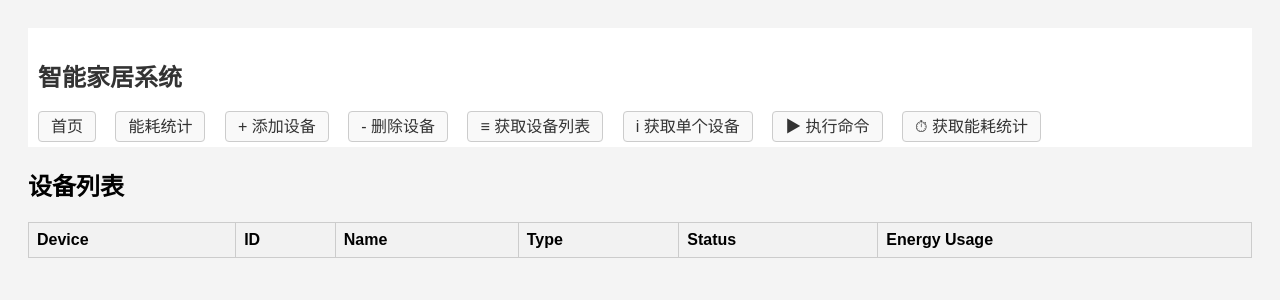
After one commit to hyxhehe/oopproject, a Flask app: template templates/devicelist.html in a window 1280 px wide. The commit adds this page. Shown: the top 300 px of the page. Run offline with Flask 3, Linux system fonts and the light colour scheme; the template is opened without the code that fills it, so the values that code supplies are empty.

Commit message:
Update app.py

```diff
--- a/app.py
+++ b/app.py
@@ -1,30 +1,35 @@
-from flask import Flask,jsonify, request
-from flask import render_template
-import sqlite3
+from flask import Flask, jsonify, request, render_template
+from flask_sqlalchemy import SQLAlchemy
+import abc
+import logging
+
+# 配置日志
+logging.basicConfig(level=logging.DEBUG)
+
 app = Flask(__name__)
 
-import abc
-from datetime import datetime
-from collections import defaultdict
+# MySQL 数据库配置
+HOSTNAME = "127.0.0.1"
+PORT = 3306
+USERNAME = "root"
+PASSWORD = "123456"
+DATABASE = "device"
+app.config[
+    'SQLALCHEMY_DATABASE_URI'] = f"mysql+pymysql://{USERNAME}:{PASSWORD}@{HOSTNAME}:{PORT}/{DATABASE}?charset=utf8mb4"
+app.config['SQLALCHEMY_TRACK_MODIFICATIONS'] = False
+db = SQLAlchemy(app)
 
-from flask import Flask
-from flask_sqlalchemy import SQLAlchemy
-from sqlalchemy import text
 
 # Base Device Class (Template)
 class Device(abc.ABC):
     def __init__(self, device_id, name, energy_usage=0):
-        # Initialize device attributes
         self.__device_id = device_id
         self.__name = name
         self.__status = 'off'
         self.__energy_usage = energy_usage
 
-    # Getter methods
-    # get the id of the device
     def get_id(self):
         return self.__device_id
-        # ues private attribute to prevent unauthorized data modification
 
     def get_name(self):
         return self.__name
@@ -41,19 +46,15 @@ class Device(abc.ABC):
     def set_energy_usage(self, energy_usage):
         self.__energy_usage = energy_usage
 
-    # Control methods
-    # turn on the device
     def turn_on(self):
         self.__status = "on"
 
-    # turn off the device
     def turn_off(self):
         self.__status = "off"
 
-    # print device information
     def __str__(self):
         return f"Device: {self.__name}, ID: {self.__device_id}, Status: {self.__status}, Energy Usage: {self.__energy_usage}kWh"
-##新增的部分
+
     def to_dict(self):
         return {
             "id": self.__device_id,
@@ -62,14 +63,13 @@ class Device(abc.ABC):
             "energy_usage": self.__energy_usage
         }
 
+
 # Subclasses for devices
-# we will define the light class, thermostat class and camera class by inheriting from the 'Device' class.
 class Light(Device):
     def __init__(self, device_id, name, brightness=100):
-        super().__init__(device_id, name)  # initialization
+        super().__init__(device_id, name)
         self.brightness = brightness
 
- ##新增的部分
     def to_dict(self):
         data = super().to_dict()
         data["brightness"] = self.brightness
@@ -81,117 +81,110 @@ class Thermostat(Device):
         super().__init__(device_id, name)
         self.temperature = temperature
 
-    ##新增的部分
     def to_dict(self):
         data = super().to_dict()
         data["temperature"] = self.temperature
         return data
+
 
 class Camera(Device):
     def __init__(self, device_id, name, resolution='1080p'):
         super().__init__(device_id, name)
         self.resolution = resolution
 
-    ##新增的部分
     def to_dict(self):
         data = super().to_dict()
         data["resolution"] = self.resolution
         return data
 
+
+# Device model for SQLAlchemy
+class DeviceModel(db.Model):
+    __tablename__ = 'devices'
+    id = db.Column(db.String(255), primary_key=True)
+    name = db.Column(db.String(255))
+    status = db.Column(db.String(255))
+    energy_usage = db.Column(db.Float)
+    type = db.Column(db.String(255))
+    brightness = db.Column(db.Float)
+    temperature = db.Column(db.Float)
+    resolution = db.Column(db.String(255))
+
+
 # Device Controller
-# which is used to manage all the devices
 class DeviceController:
     def __init__(self):
         self.devices = {}
-        # the dictionary is used for storing devices
-        # and the key is the device's id
+        self._load_devices()
+
     def _load_devices(self):
-        # 用于连接数据库的，名叫'devices.db'
-        conn = sqlite3.connect('devices.db')
-        # 创建一个游标对象，用于执行 SQL 语句
-        c = conn.cursor()
-        #在数据库中创建一个符合特定结构的devices表，以用于存储设备相关的信息。
-        #该id列被设置为主键，TEXT为数据类型，REAL为浮点数类型
-        c.execute('''CREATE TABLE IF NOT EXISTS devices
-                    (id TEXT PRIMARY KEY, name TEXT, status TEXT, energy_usage REAL, type TEXT,
-                    brightness REAL, temperature REAL, resolution TEXT''')
-        #从 devices 表中获取所有的行和列的数据
-        c.execute("SELECT * FROM devices")
-        # 获取查询结果的所有行
-        rows = c.fetchall()
-        for row in rows:
-            #结果集中的行会以列表形式返回（列表里的每个元素代表结果集中的一行）而每一行又以元组的形式呈现，元组中的每个元素对应着查询结果中的一个字段值。
-            # 解包每一行的数据
-            device_id, name, status, energy_usage, device_type, brightness, temperature, resolution = row
-            # 根据设备类型创建相应的设备对象
-            if device_type == "Light":
-                #创建一个 Light 类的实例对象，并将其赋值给变量 device
-                device = Light(device_id, name, brightness)
-            elif device_type == "Thermostat":
-                device = Thermostat(device_id, name, temperature)
-            elif device_type == "Camera":
-                device = Camera(device_id, name, resolution)
-            #设置设备的状态和能耗
-            #set_status 是设备对象的一个方法，可以设置设备的状态。 status是从数据库中查询得到的设备当前状态信息，
-            device.set_status(status)
-            device.set_energy_usage(energy_usage)
-            #将设备对象添加到控制器的设备字典中
-            #self.devices可以存储所有的设备对象
-            self.devices[device_id] = device
-        # 关闭数据库连接
-        conn.close()
+        try:
+            devices = DeviceModel.query.all()
+            for device in devices:
+                device_id = device.id
+                name = device.name
+                status = device.status
+                energy_usage = device.energy_usage
+                device_type = device.type
+                brightness = device.brightness
+                temperature = device.temperature
+                resolution = device.resolution
+
+                if device_type == "Light":
+                    device_obj = Light(device_id, name, brightness)
+                elif device_type == "Thermostat":
+                    device_obj = Thermostat(device_id, name, temperature)
+                elif device_type == "Camera":
+                    device_obj = Camera(device_id, name, resolution)
+
+                device_obj.set_status(status)
+                device_obj.set_energy_usage(energy_usage)
+                self.devices[device_id] = device_obj
+            logging.debug("Devices loaded successfully.")
+        except Exception as e:
+            logging.error(f"Error loading devices: {e}")
 
     def _save_devices(self):
-        # 连接到 SQLite 数据库 'devices.db'
-        conn = sqlite3.connect('devices.db')
-        # 创建一个游标对象，用于执行 SQL 语句
-        c = conn.cursor()
-        # 删除 'devices' 表中的所有记录,devices字典和数据库中的数据是一致的，简化逻辑
-        c.execute("DELETE FROM devices")
-        # 遍历控制器的设备字典中的每个设备对象
-        for device in self.devices.values():
-            # 获取设备的类型名称
-            # type(device) 会返回 device 对象所属的类
-            device_type = type(device).__name__
-            # 根据设备类型执行相应的插入操作c
-            if device_type == "Light":
-                #? 是占位符，用于后续传入具体的值。NULL 表示该字段的值为空。其中最后参数传入的值为NULL
-                c.execute("INSERT INTO devices VALUES (?,?,?,?,?,?,NULL,NULL)",
-                          (device.get_id(), device.get_name(), device.get_status(), device.get_energy_usage(),
-                           device_type, device.brightness))
-            elif device_type == "Thermostat":
-                c.execute("INSERT INTO devices VALUES (?,?,?,?,?,NULL,?,NULL)",
-                          (device.get_id(), device.get_name(), device.get_status(), device.get_energy_usage(),
-                           device_type, device.temperature))
-            elif device_type == "Camera":
-                c.execute("INSERT INTO devices VALUES (?,?,?,?,?,NULL,NULL,?)",
-                          (device.get_id(), device.get_name(), device.get_status(), device.get_energy_usage(),
-                           device_type, device.resolution))
-        # 提交事务，将插入操作保存到数据库
-        conn.commit()
-        # 关闭数据库连接
-        conn.close()
+        try:
+            # 先清空表
+            DeviceModel.query.delete()
+            for device in self.devices.values():
+                device_type = type(device).__name__
+                new_device = DeviceModel(
+                    id=device.get_id(),
+                    name=device.get_name(),
+                    status=device.get_status(),
+                    energy_usage=device.get_energy_usage(),
+                    type=device_type
+                )
+                if device_type == "Light":
+                    new_device.brightness = device.brightness
+                elif device_type == "Thermostat":
+                    new_device.temperature = device.temperature
+                elif device_type == "Camera":
+                    new_device.resolution = device.resolution
 
+                db.session.add(new_device)
+            db.session.commit()
+            logging.debug("Devices saved successfully.")
+        except Exception as e:
+            logging.error(f"Error saving devices: {e}")
+            db.session.rollback()
 
-    # use the device's id as the key to store the device in the dictionary.
     def add_device(self, device):
         device_id = device.get_id()
         self.devices[device_id] = device
-        #调用当前类（DeviceController）中的 _save_devices 方法，以更新数据
         self._save_devices()
 
-    # use the device's id as the key to remove the device in the dictionary.
     def remove_device(self, device_id):
         if device_id in self.devices:
             del self.devices[device_id]
             self._save_devices()
 
     def list_devices(self):
-        #返回一个由设备字典组成的列表，便于转换为 JSON 格式返回给客户端和进一步操作，如计算设备总能耗，可利用字典进行遍历
         return [device.to_dict() for device in self.devices.values()]
 
     def get_device(self, device_id):
-        #方便设备检索
         return self.devices.get(device_id)
 
     def execute_command(self, device_id, command):
@@ -202,10 +195,9 @@ class DeviceController:
             elif command == "off":
                 device.turn_off()
             else:
-                print("please check your command")
-                self._save_devices()
-                #返回设备最新的状态
-                return device.to_dict()
+                logging.warning("Invalid command received.")
+            self._save_devices()
+            return device.to_dict()
         return {"error": "Device not found"}
 
 
@@ -219,98 +211,108 @@ class SmartHomeHub:
             cls._instance.controller = DeviceController()
         return cls._instance
 
-    # print the working information of a specific device.
     def schedule_task(self, device_id, command, time):
-        print(f"scheduled task: device {device_id} will obey '{command}' command,at {time}")
+        logging.info(f"scheduled task: device {device_id} will obey '{command}' command,at {time}")
 
     def display_status(self):
-        print("status of all devices:")
-        self.controller.list_devices()
+        logging.info("status of all devices:")
+        return self.controller.list_devices()
 
     def total_energy_usage(self):
-        # create a iterator which will allow us to iterate through each device one by one.
-        devices_iterator = iter(self.controller.devices.values())
-
-        def recursive_calculate(devices_iterator):
-            return sum(device.get_energy_usage() for device in self.controller.devices.values())
+        return sum(device.get_energy_usage() for device in self.controller.devices.values())
 
 
 hub = SmartHomeHub()
-
-
-HOSTNAME = "127.0.0.1"
-
-PORT = 3306
-
-USERNAME = "root"
-
-PASSWORD = "123456"
-
-DATABASE = "device"
-
-app.config['SQLALCHEMY_DATABASE_URI'] = f"mysql+pymysql://{USERNAME}:{PASSWORD}@{HOSTNAME}:{PORT}/{DATABASE}?charset=utf8mb4"
-
-db = SQLAlchemy(app)
-with app.app_context():
-    with db.engine.connect() as conn:
-        rs = conn.execute(text("select 1"))
-        print(rs.fetchone())
 
 
 @app.route('/')
 def index():
     return render_template('index.html')
 
-# 下面是API endpoint
-@app.route('/devices', methods=['GET']) #get表得到用户想得到数据
-def get_devices():
-    devices = hub.controller.list_devices()
-    return jsonify(devices) #调用函数得到数据再以json格式返回
+@app.route('/devices', methods=['GET'])
+def get_devicelist():
+    try:
+        devices = hub.controller.list_devices()
+        return render_template('devicelist.html', devices=devices)
+    except Exception as e:
+        logging.error(f"Error getting devices: {e}")
+        return jsonify({"error": "An error occurred while getting devices"}), 500
+
 
 @app.route('/devices/<device_id>', methods=['GET'])
 def get_device(device_id):
-    device = hub.controller.get_device(device_id)
-    if device:
-        return jsonify(device.to_dict())
-    return jsonify({"error": "Device not found"}), 404
+    try:
+        device = hub.controller.get_device(device_id)
+        if device:
+            return jsonify(device.to_dict())
+        return jsonify({"error": "Device not found"}), 404
+    except Exception as e:
+        logging.error(f"Error getting device: {e}")
+        return jsonify({"error": "An error occurred while getting the device"}), 500
+
 
 @app.route('/devices', methods=['POST'])
 def add_device():
-    data = request.get_json()
-    device_type = data.get('type')
-    device_id = data.get('id')
-    name = data.get('name')
-    if device_type == "Light":
-        brightness = data.get('brightness', 100)
-        device = Light(device_id, name, brightness)
-    elif device_type == "Thermostat":
-        temperature = data.get('temperature', 22)
-        device = Thermostat(device_id, name, temperature)
-    elif device_type == "Camera":
-        resolution = data.get('resolution', '1080p')
-        device = Camera(device_id, name, resolution)
-    else:
-        return jsonify({"error": "Invalid device type"}), 400
-    hub.controller.add_device(device) #创建好的设备对象添加到设备管理系统中。
-    return jsonify(device.to_dict()), 201  #状态码为 201，表示已创建成功，告知客户端设备已成功添加。
+    try:
+        data = request.get_json()
+        if not data:
+            return jsonify({"error": "No JSON data provided"}), 400
+        device_type = data.get('type')
+        device_id = data.get('id')
+        name = data.get('name')
+        if not device_type or not device_id or not name:
+            return jsonify({"error": "Missing required fields (type, id, name)"}), 400
+        if device_type == "Light":
+            brightness = data.get('brightness', 100)
+            device = Light(device_id, name, brightness)
+        elif device_type == "Thermostat":
+            temperature = data.get('temperature', 22)
+            device = Thermostat(device_id, name, temperature)
+        elif device_type == "Camera":
+            resolution = data.get('resolution', '1080p')
+            device = Camera(device_id, name, resolution)
+        else:
+            return jsonify({"error": "Invalid device type"}), 400
+        hub.controller.add_device(device)
+        return jsonify(device.to_dict()), 201
+    except Exception as e:
+        logging.error(f"Error adding device: {e}")
+        return jsonify({"error": "An error occurred while adding the device"}), 500
+
 
 @app.route('/devices/<device_id>', methods=['DELETE'])
 def remove_device(device_id):
-    hub.controller.remove_device(device_id)
-    return jsonify({"message": "Device removed successfully"})
+    try:
+        hub.controller.remove_device(device_id)
+        return jsonify({"message": "Device removed successfully"})
+    except Exception as e:
+        logging.error(f"Error removing device: {e}")
+        return jsonify({"error": "An error occurred while removing the device"}), 500
 
-@app.route('/devices/<device_id>/<command>', methods=['PUT'])
+
+@app.route('/devices/<device_id>/<command>', methods=['GET', 'PUT'])
 def execute_command(device_id, command):
-    result = hub.controller.execute_command(device_id, command)
-    if "error" in result:
-        return jsonify(result), 400
-    return jsonify(result)
+    try:
+        result = hub.controller.execute_command(device_id, command)
+        if "error" in result:
+            return jsonify(result), 400
+        return jsonify(result)
+    except Exception as e:
+        logging.error(f"Error executing command: {e}")
+        return jsonify({"error": "An error occurred while executing the command"}), 500
+
 
 @app.route('/energy_usage', methods=['GET'])
 def get_total_energy_usage():
-    energy_usage = hub.total_energy_usage()
-    return jsonify({"total_energy_usage": energy_usage})
+    try:
+        energy_usage = hub.total_energy_usage()
+        return jsonify({"total_energy_usage": energy_usage})
+    except Exception as e:
+        logging.error(f"Error getting total energy usage: {e}")
+        return jsonify({"error": "An error occurred while getting the total energy usage"}), 500
 
 
 if __name__ == '__main__':
-    app.run(debug = True)
+    with app.app_context():
+        db.create_all()
+    app.run(debug=True)
--- /dev/null
+++ b/templates/devicelist.html
@@ -0,0 +1,103 @@
+<!DOCTYPE html>
+<html lang="en">
+
+<head>
+    <meta charset="UTF-8">
+    <meta name="viewport" content="width=device-width, initial-scale=1.0">
+    <title>设备列表</title>
+    <style>
+        body {
+            font-family: Arial, sans-serif;
+            background-color: #f4f4f4;
+            padding: 20px;
+        }
+
+        nav {
+            background-color: #fff;
+            padding: 10px;
+            margin-bottom: 20px;
+        }
+
+        nav a {
+            margin-right: 15px;
+            text-decoration: none;
+            color: #333;
+            padding: 6px 12px;
+            border: 1px solid #ccc;
+            border-radius: 4px;
+            background-color: #f9f9f9;
+            transition: background-color 0.3s ease;
+        }
+
+        nav a:hover {
+            background-color: #eaeaea;
+        }
+
+        h1 {
+            color: #333;
+        }
+
+        table {
+            width: 100%;
+            border-collapse: collapse;
+        }
+
+        table,
+        th,
+        td {
+            border: 1px solid #ccc;
+        }
+
+        th,
+        td {
+            padding: 8px;
+            text-align: left;
+        }
+
+        th {
+            background-color: #f2f2f2;
+        }
+    </style>
+</head>
+
+<body>
+    <nav>
+        <h1>智能家居系统</h1>
+        <a href="index.html">首页</a>
+        <a href="energy_statistics.html">能耗统计</a>
+        <a href="add_device.html">+ 添加设备</a>
+        <a href="delete_device.html">- 删除设备</a>
+        <a href="devicelist.html">≡ 获取设备列表</a>
+        <a href="get_single_device.html">i 获取单个设备</a>
+        <a href="execute_command.html">▶ 执行命令</a>
+        <a href="energy_usage.html">⏱ 获取能耗统计</a>
+    </nav>
+    <h2>设备列表</h2>
+    <table>
+        <thead>
+            <tr>
+                <th>Device</th>
+                <th>ID</th>
+                <th>Name</th>
+                <th>Type</th>
+                <th>Status</th>
+                <th>Energy Usage</th>
+            </tr>
+        </thead>
+        <tbody>
+            <!-- 这里假设设备列表数据从后端获取并通过Flask模板语法填充 -->
+            {% for device in devices %}
+            <tr>
+                <td>{{ device.id }}</td>
+                <td>{{ device.id }}</td>
+                <td>{{ device.name }}</td>
+                <td>{{ device.type }}</td>
+                <td>{{ device.status }}</td>
+                <td>{{ device.energy_usage }}</td>
+            </tr>
+            {% endfor %}
+        </tbody>
+    </table>
+</body>
+
+</html>
```
Also changed, not shown: templates/device.html (added, +89 -0 lines), templates/index.html (+54 -12 lines).
